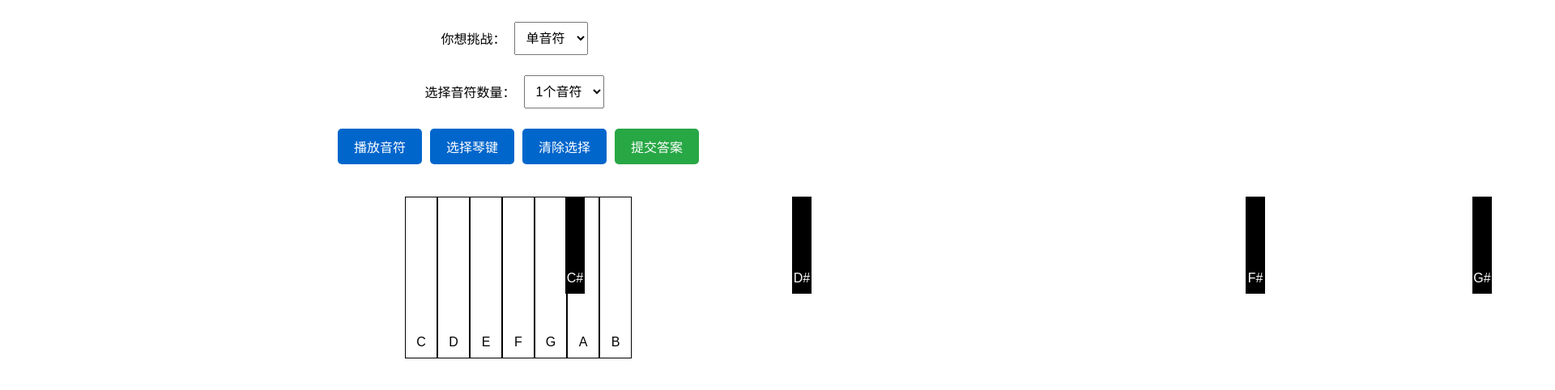
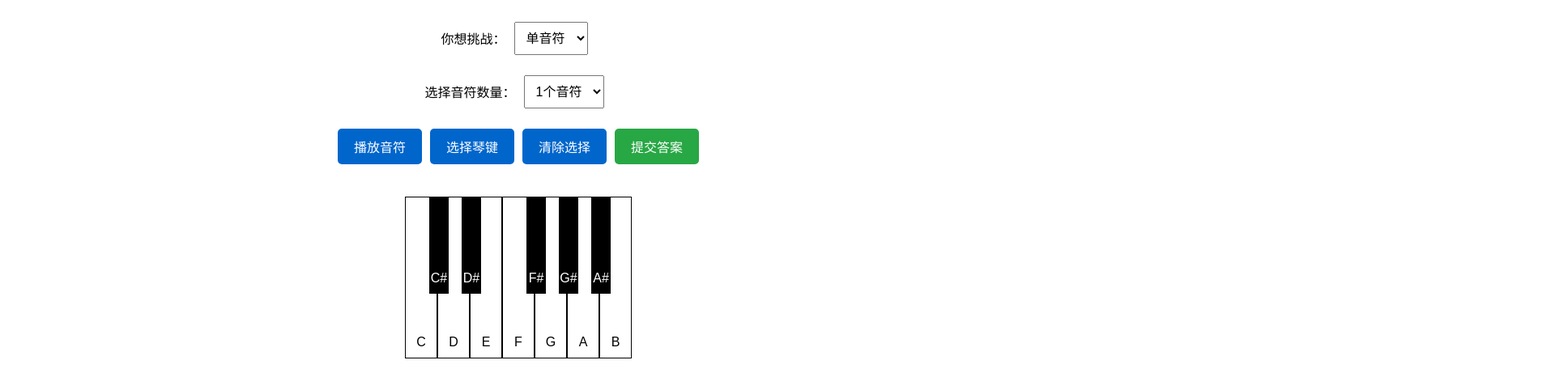
Before and after one commit to Arielllokay/Piano-note-recognition-game, a plain HTML site: page index.html in a window 1280 px wide. Shown: the part 142-624 px from the top of the page at 81% size, 1920 px wide, since content can reach past the window. Drawn offline with Linux system fonts and the light colour scheme.

Commit message:
Add files via upload

```diff
--- a/index.html
+++ b/index.html
@@ -50,10 +50,13 @@
             height: 200px;
             margin: 20px auto;
             display: inline-block;
+            min-width: 280px;
+            max-width: 100%;
+            overflow-x: auto;
         }
 
         .white-key {
-            width: 40px;
+            width: clamp(30px, 8vw, 40px);
             height: 200px;
             background: white;
             border: 1px solid #000;
@@ -64,13 +67,14 @@
         }
 
         .black-key {
-            width: 24px;
+            width: clamp(18px, 6vw, 24px);
             height: 120px;
             background: black;
             position: absolute;
             cursor: pointer;
             z-index: 1;
             box-sizing: border-box;
+            transform: translateX(-50%);
         }
 
         .piano {
--- a/script.js
+++ b/script.js
@@ -65,14 +65,16 @@ function createPianoKeys() {
         const key = document.createElement('div');
         key.className = 'black-key';
         key.dataset.note = note.key;
-        // 计算黑键的位置，使其位于对应白键的连接处中间
+        // 计算黑键的位置，使其位于对应白键的连接处中间，并向右偏移半个黑键宽度
+        const whiteKeyWidth = document.querySelector('.white-key').offsetWidth;
+        const blackKeyWidth = document.querySelector('.black-key')?.offsetWidth || whiteKeyWidth * 0.6;
         let leftPosition;
-        if (index === 0) leftPosition = 75;  // C#
-        else if (index === 1) leftPosition = 175;  // D#
-        else if (index === 2) leftPosition = 375;  // F#
-        else if (index === 3) leftPosition = 475;  // G#
-        else leftPosition = 575;  // A#
-        key.style.left = `calc(${leftPosition}% - 12px)`;
+        if (index === 0) leftPosition = whiteKeyWidth * 0.75 + blackKeyWidth / 2;  // C#
+        else if (index === 1) leftPosition = whiteKeyWidth * 1.75 + blackKeyWidth / 2;  // D#
+        else if (index === 2) leftPosition = whiteKeyWidth * 3.75 + blackKeyWidth / 2;  // F#
+        else if (index === 3) leftPosition = whiteKeyWidth * 4.75 + blackKeyWidth / 2;  // G#
+        else leftPosition = whiteKeyWidth * 5.75 + blackKeyWidth / 2;  // A#
+        key.style.left = `${leftPosition}px`;
         key.innerHTML = `<div class="key-label">${note.label}</div>`;
         key.addEventListener('click', () => handleKeyClick(note));
         piano.appendChild(key);
```
